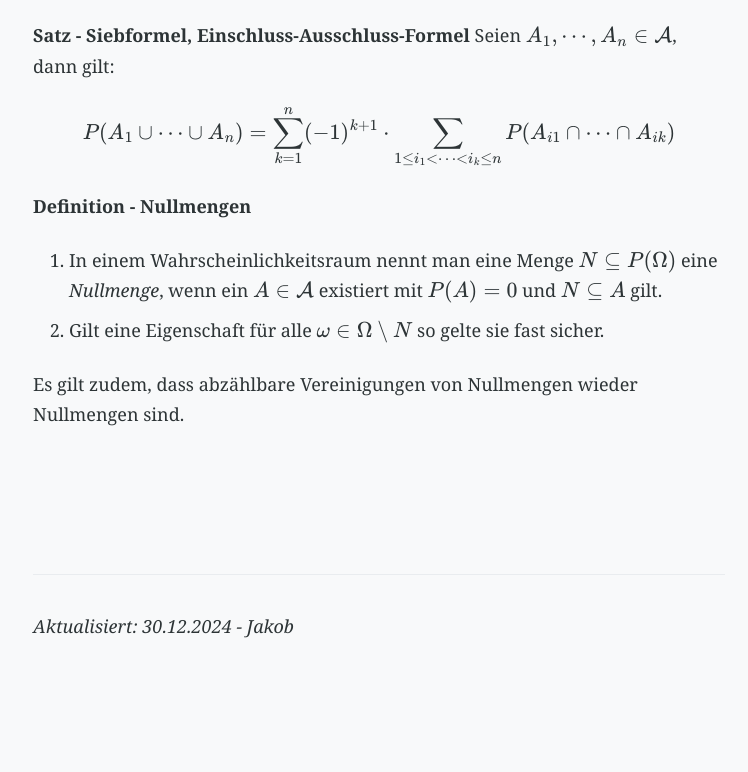
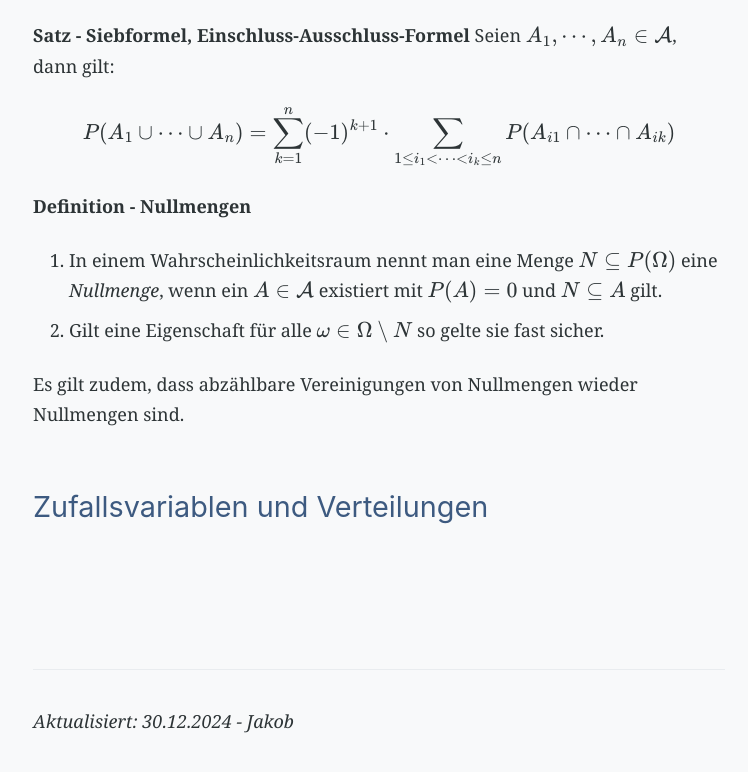
Before and after one commit to Jakob-Ws/build, a plain HTML site: page stm.html in a window 1280 px wide. Shown: the part 2253-3025 px from the top of the page, without its empty margins (261-1009 px from the left). Before the commit the page ends 2950 px from the top, so only its background shows below. Drawn offline with nearby package versions, Linux system fonts and the light colour scheme.

Commit message:
Update stm.html

```diff
--- a/stm.html
+++ b/stm.html
@@ -155,6 +155,8 @@ class="math inline">\(P(A)=0\)</span> und <span class="math inline">\(N
 </ol>
 <p>Es gilt zudem, dass abzählbare Vereinigungen von Nullmengen wieder
 Nullmengen sind.</p>
+<h2 id="zufallsvariablen-und-verteilungen">Zufallsvariablen und
+Verteilungen</h2>
 <p> </p>
 <p> </p>
 <hr />
```
